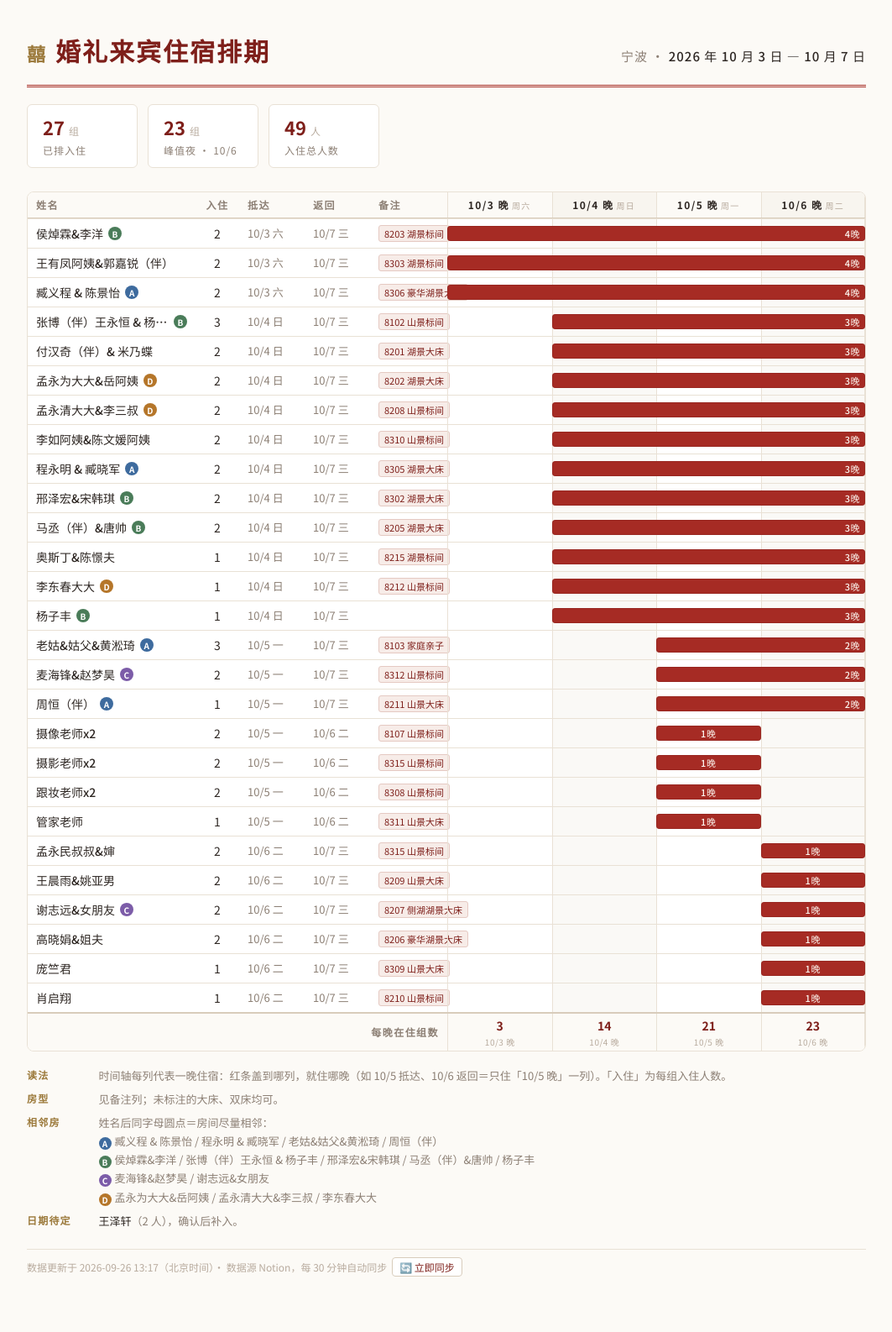
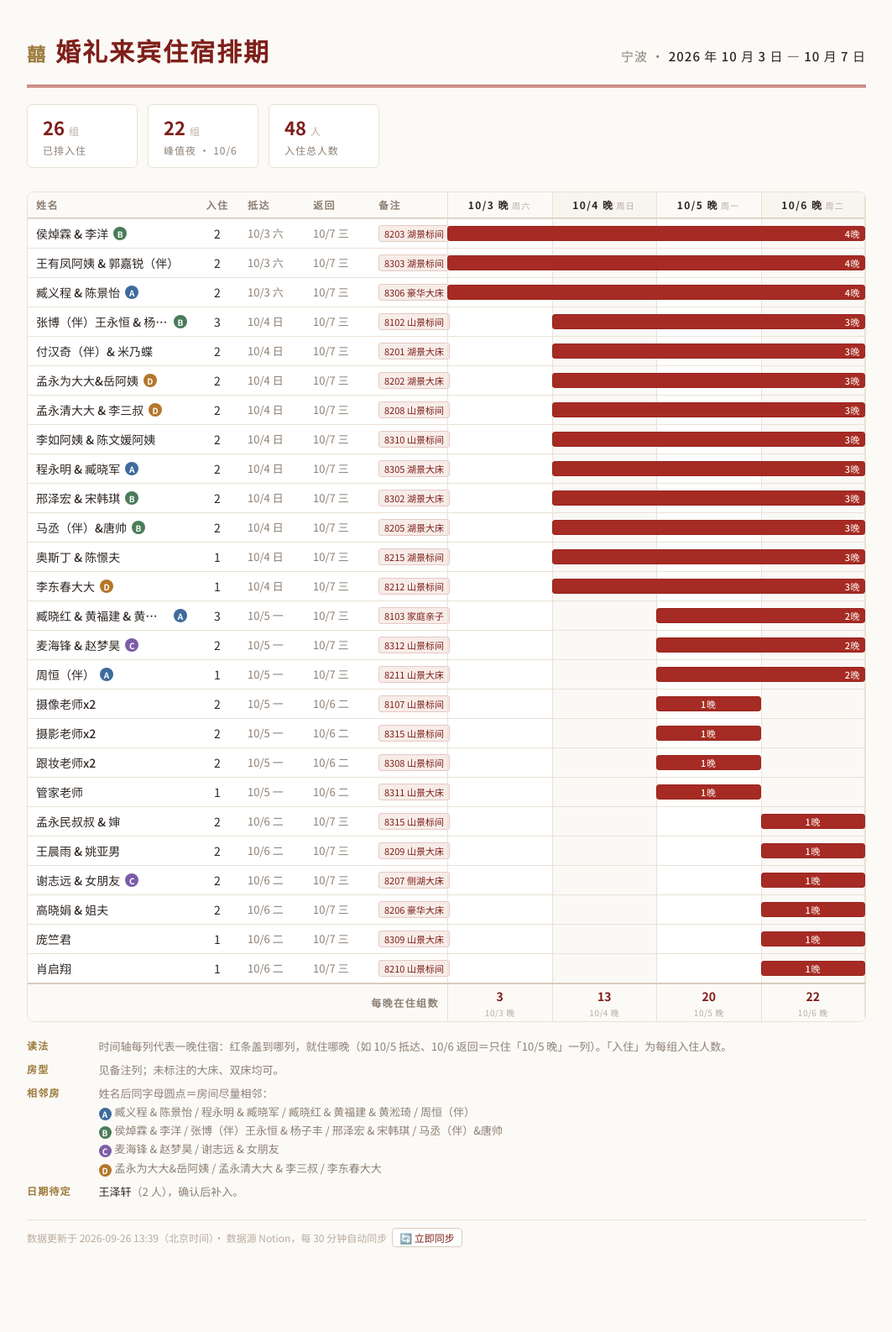
Before and after one commit to Lomolanisgo/lomolanisgo.github.io, a Jekyll site: the page wedding/index.html, which Jekyll copies as it is, in a window 1280 px wide. Shown: the whole page at 84% size, without its empty margins (108-1171 px from the left). Built offline with Jekyll 4.4.1, drawn with Linux system fonts in a browser that asks for light colours; after the commit the page ends 1551 px from its top, so only the background shows below that.

Commit message:
Sync wedding page from Notion

```diff
--- a/wedding/index.html
+++ b/wedding/index.html
@@ -162,9 +162,9 @@
   </header>
 
   <div class="stats">
-    <div class="stat"><b>27 <small>组</small></b><span>已排入住</span></div>
-    <div class="stat"><b>23 <small>组</small></b><span>峰值夜 · 10/6</span></div>
-    <div class="stat"><b>49 <small>人</small></b><span>入住总人数</span></div>
+    <div class="stat"><b>26 <small>组</small></b><span>已排入住</span></div>
+    <div class="stat"><b>22 <small>组</small></b><span>峰值夜 · 10/6</span></div>
+    <div class="stat"><b>48 <small>人</small></b><span>入住总人数</span></div>
   </div>
 
   <div class="scroll">
@@ -182,31 +182,30 @@
       </div>
     </div>
 
-    <div class="row body-row"><div><span class="name">侯焯霖&amp;李洋</span><i class="adj b">B</i></div><div class="num">2</div><div class="date">10/3 六</div><div class="date">10/7 三</div><div class="note"><span class="tag">8203 湖景标间</span></div><div class="tl"><div class="tl-grid"><i></i><i></i><i></i><i class="last"></i></div><div class="bar" style="left:0%;width:100%" title="侯焯霖&amp;李洋 · 2人 · 10/3 入住，10/7 退房，4晚"><em>4晚</em></div></div></div>
-    <div class="row body-row"><div><span class="name">王有凤阿姨&amp;郭嘉锐（伴）</span></div><div class="num">2</div><div class="date">10/3 六</div><div class="date">10/7 三</div><div class="note"><span class="tag">8303 湖景标间</span></div><div class="tl"><div class="tl-grid"><i></i><i></i><i></i><i class="last"></i></div><div class="bar" style="left:0%;width:100%" title="王有凤阿姨&amp;郭嘉锐（伴） · 2人 · 10/3 入住，10/7 退房，4晚"><em>4晚</em></div></div></div>
-    <div class="row body-row"><div><span class="name">臧义程 &amp; 陈景怡</span><i class="adj a">A</i></div><div class="num">2</div><div class="date">10/3 六</div><div class="date">10/7 三</div><div class="note"><span class="tag">8306 豪华湖景大床</span></div><div class="tl"><div class="tl-grid"><i></i><i></i><i></i><i class="last"></i></div><div class="bar" style="left:0%;width:100%" title="臧义程 &amp; 陈景怡 · 2人 · 10/3 入住，10/7 退房，4晚"><em>4晚</em></div></div></div>
+    <div class="row body-row"><div><span class="name">侯焯霖 &amp; 李洋</span><i class="adj b">B</i></div><div class="num">2</div><div class="date">10/3 六</div><div class="date">10/7 三</div><div class="note"><span class="tag">8203 湖景标间</span></div><div class="tl"><div class="tl-grid"><i></i><i></i><i></i><i class="last"></i></div><div class="bar" style="left:0%;width:100%" title="侯焯霖 &amp; 李洋 · 2人 · 10/3 入住，10/7 退房，4晚"><em>4晚</em></div></div></div>
+    <div class="row body-row"><div><span class="name">王有凤阿姨 &amp; 郭嘉锐（伴）</span></div><div class="num">2</div><div class="date">10/3 六</div><div class="date">10/7 三</div><div class="note"><span class="tag">8303 湖景标间</span></div><div class="tl"><div class="tl-grid"><i></i><i></i><i></i><i class="last"></i></div><div class="bar" style="left:0%;width:100%" title="王有凤阿姨 &amp; 郭嘉锐（伴） · 2人 · 10/3 入住，10/7 退房，4晚"><em>4晚</em></div></div></div>
+    <div class="row body-row"><div><span class="name">臧义程 &amp; 陈景怡</span><i class="adj a">A</i></div><div class="num">2</div><div class="date">10/3 六</div><div class="date">10/7 三</div><div class="note"><span class="tag">8306 豪华大床</span></div><div class="tl"><div class="tl-grid"><i></i><i></i><i></i><i class="last"></i></div><div class="bar" style="left:0%;width:100%" title="臧义程 &amp; 陈景怡 · 2人 · 10/3 入住，10/7 退房，4晚"><em>4晚</em></div></div></div>
     <div class="row body-row"><div><span class="name">张博（伴）王永恒 &amp; 杨子丰</span><i class="adj b">B</i></div><div class="num">3</div><div class="date">10/4 日</div><div class="date">10/7 三</div><div class="note"><span class="tag">8102 山景标间</span></div><div class="tl"><div class="tl-grid"><i></i><i></i><i></i><i class="last"></i></div><div class="bar" style="left:25%;width:75%" title="张博（伴）王永恒 &amp; 杨子丰 · 3人 · 10/4 入住，10/7 退房，3晚"><em>3晚</em></div></div></div>
     <div class="row body-row"><div><span class="name">付汉奇（伴）&amp; 米乃蝶</span></div><div class="num">2</div><div class="date">10/4 日</div><div class="date">10/7 三</div><div class="note"><span class="tag">8201 湖景大床</span></div><div class="tl"><div class="tl-grid"><i></i><i></i><i></i><i class="last"></i></div><div class="bar" style="left:25%;width:75%" title="付汉奇（伴）&amp; 米乃蝶 · 2人 · 10/4 入住，10/7 退房，3晚"><em>3晚</em></div></div></div>
     <div class="row body-row"><div><span class="name">孟永为大大&amp;岳阿姨</span><i class="adj d">D</i></div><div class="num">2</div><div class="date">10/4 日</div><div class="date">10/7 三</div><div class="note"><span class="tag">8202 湖景大床</span></div><div class="tl"><div class="tl-grid"><i></i><i></i><i></i><i class="last"></i></div><div class="bar" style="left:25%;width:75%" title="孟永为大大&amp;岳阿姨 · 2人 · 10/4 入住，10/7 退房，3晚"><em>3晚</em></div></div></div>
-    <div class="row body-row"><div><span class="name">孟永清大大&amp;李三叔</span><i class="adj d">D</i></div><div class="num">2</div><div class="date">10/4 日</div><div class="date">10/7 三</div><div class="note"><span class="tag">8208 山景标间</span></div><div class="tl"><div class="tl-grid"><i></i><i></i><i></i><i class="last"></i></div><div class="bar" style="left:25%;width:75%" title="孟永清大大&amp;李三叔 · 2人 · 10/4 入住，10/7 退房，3晚"><em>3晚</em></div></div></div>
-    <div class="row body-row"><div><span class="name">李如阿姨&amp;陈文媛阿姨</span></div><div class="num">2</div><div class="date">10/4 日</div><div class="date">10/7 三</div><div class="note"><span class="tag">8310 山景标间</span></div><div class="tl"><div class="tl-grid"><i></i><i></i><i></i><i class="last"></i></div><div class="bar" style="left:25%;width:75%" title="李如阿姨&amp;陈文媛阿姨 · 2人 · 10/4 入住，10/7 退房，3晚"><em>3晚</em></div></div></div>
+    <div class="row body-row"><div><span class="name">孟永清大大 &amp; 李三叔</span><i class="adj d">D</i></div><div class="num">2</div><div class="date">10/4 日</div><div class="date">10/7 三</div><div class="note"><span class="tag">8208 山景标间</span></div><div class="tl"><div class="tl-grid"><i></i><i></i><i></i><i class="last"></i></div><div class="bar" style="left:25%;width:75%" title="孟永清大大 &amp; 李三叔 · 2人 · 10/4 入住，10/7 退房，3晚"><em>3晚</em></div></div></div>
+    <div class="row body-row"><div><span class="name">李如阿姨 &amp; 陈文媛阿姨</span></div><div class="num">2</div><div class="date">10/4 日</div><div class="date">10/7 三</div><div class="note"><span class="tag">8310 山景标间</span></div><div class="tl"><div class="tl-grid"><i></i><i></i><i></i><i class="last"></i></div><div class="bar" style="left:25%;width:75%" title="李如阿姨 &amp; 陈文媛阿姨 · 2人 · 10/4 入住，10/7 退房，3晚"><em>3晚</em></div></div></div>
     <div class="row body-row"><div><span class="name">程永明 &amp; 臧晓军</span><i class="adj a">A</i></div><div class="num">2</div><div class="date">10/4 日</div><div class="date">10/7 三</div><div class="note"><span class="tag">8305 湖景大床</span></div><div class="tl"><div class="tl-grid"><i></i><i></i><i></i><i class="last"></i></div><div class="bar" style="left:25%;width:75%" title="程永明 &amp; 臧晓军 · 2人 · 10/4 入住，10/7 退房，3晚"><em>3晚</em></div></div></div>
-    <div class="row body-row"><div><span class="name">邢泽宏&amp;宋韩琪</span><i class="adj b">B</i></div><div class="num">2</div><div class="date">10/4 日</div><div class="date">10/7 三</div><div class="note"><span class="tag">8302 湖景大床</span></div><div class="tl"><div class="tl-grid"><i></i><i></i><i></i><i class="last"></i></div><div class="bar" style="left:25%;width:75%" title="邢泽宏&amp;宋韩琪 · 2人 · 10/4 入住，10/7 退房，3晚"><em>3晚</em></div></div></div>
+    <div class="row body-row"><div><span class="name">邢泽宏 &amp; 宋韩琪</span><i class="adj b">B</i></div><div class="num">2</div><div class="date">10/4 日</div><div class="date">10/7 三</div><div class="note"><span class="tag">8302 湖景大床</span></div><div class="tl"><div class="tl-grid"><i></i><i></i><i></i><i class="last"></i></div><div class="bar" style="left:25%;width:75%" title="邢泽宏 &amp; 宋韩琪 · 2人 · 10/4 入住，10/7 退房，3晚"><em>3晚</em></div></div></div>
     <div class="row body-row"><div><span class="name">马丞（伴）&amp;唐帅</span><i class="adj b">B</i></div><div class="num">2</div><div class="date">10/4 日</div><div class="date">10/7 三</div><div class="note"><span class="tag">8205 湖景大床</span></div><div class="tl"><div class="tl-grid"><i></i><i></i><i></i><i class="last"></i></div><div class="bar" style="left:25%;width:75%" title="马丞（伴）&amp;唐帅 · 2人 · 10/4 入住，10/7 退房，3晚"><em>3晚</em></div></div></div>
-    <div class="row body-row"><div><span class="name">奥斯丁&amp;陈憬夫</span></div><div class="num">1</div><div class="date">10/4 日</div><div class="date">10/7 三</div><div class="note"><span class="tag">8215 湖景标间</span></div><div class="tl"><div class="tl-grid"><i></i><i></i><i></i><i class="last"></i></div><div class="bar" style="left:25%;width:75%" title="奥斯丁&amp;陈憬夫 · 1人 · 10/4 入住，10/7 退房，3晚"><em>3晚</em></div></div></div>
+    <div class="row body-row"><div><span class="name">奥斯丁 &amp; 陈憬夫</span></div><div class="num">1</div><div class="date">10/4 日</div><div class="date">10/7 三</div><div class="note"><span class="tag">8215 湖景标间</span></div><div class="tl"><div class="tl-grid"><i></i><i></i><i></i><i class="last"></i></div><div class="bar" style="left:25%;width:75%" title="奥斯丁 &amp; 陈憬夫 · 1人 · 10/4 入住，10/7 退房，3晚"><em>3晚</em></div></div></div>
     <div class="row body-row"><div><span class="name">李东春大大</span><i class="adj d">D</i></div><div class="num">1</div><div class="date">10/4 日</div><div class="date">10/7 三</div><div class="note"><span class="tag">8212 山景标间</span></div><div class="tl"><div class="tl-grid"><i></i><i></i><i></i><i class="last"></i></div><div class="bar" style="left:25%;width:75%" title="李东春大大 · 1人 · 10/4 入住，10/7 退房，3晚"><em>3晚</em></div></div></div>
-    <div class="row body-row"><div><span class="name">杨子丰</span><i class="adj b">B</i></div><div class="num">1</div><div class="date">10/4 日</div><div class="date">10/7 三</div><div class="note"></div><div class="tl"><div class="tl-grid"><i></i><i></i><i></i><i class="last"></i></div><div class="bar" style="left:25%;width:75%" title="杨子丰 · 1人 · 10/4 入住，10/7 退房，3晚"><em>3晚</em></div></div></div>
-    <div class="row body-row"><div><span class="name">老姑&amp;姑父&amp;黄淞琦</span><i class="adj a">A</i></div><div class="num">3</div><div class="date">10/5 一</div><div class="date">10/7 三</div><div class="note"><span class="tag">8103 家庭亲子</span></div><div class="tl"><div class="tl-grid"><i></i><i></i><i></i><i class="last"></i></div><div class="bar" style="left:50%;width:50%" title="老姑&amp;姑父&amp;黄淞琦 · 3人 · 10/5 入住，10/7 退房，2晚"><em>2晚</em></div></div></div>
-    <div class="row body-row"><div><span class="name">麦海锋&amp;赵梦昊</span><i class="adj c">C</i></div><div class="num">2</div><div class="date">10/5 一</div><div class="date">10/7 三</div><div class="note"><span class="tag">8312 山景标间</span></div><div class="tl"><div class="tl-grid"><i></i><i></i><i></i><i class="last"></i></div><div class="bar" style="left:50%;width:50%" title="麦海锋&amp;赵梦昊 · 2人 · 10/5 入住，10/7 退房，2晚"><em>2晚</em></div></div></div>
+    <div class="row body-row"><div><span class="name">臧晓红 &amp; 黄福建 &amp; 黄淞琦</span><i class="adj a">A</i></div><div class="num">3</div><div class="date">10/5 一</div><div class="date">10/7 三</div><div class="note"><span class="tag">8103 家庭亲子</span></div><div class="tl"><div class="tl-grid"><i></i><i></i><i></i><i class="last"></i></div><div class="bar" style="left:50%;width:50%" title="臧晓红 &amp; 黄福建 &amp; 黄淞琦 · 3人 · 10/5 入住，10/7 退房，2晚"><em>2晚</em></div></div></div>
+    <div class="row body-row"><div><span class="name">麦海锋 &amp; 赵梦昊</span><i class="adj c">C</i></div><div class="num">2</div><div class="date">10/5 一</div><div class="date">10/7 三</div><div class="note"><span class="tag">8312 山景标间</span></div><div class="tl"><div class="tl-grid"><i></i><i></i><i></i><i class="last"></i></div><div class="bar" style="left:50%;width:50%" title="麦海锋 &amp; 赵梦昊 · 2人 · 10/5 入住，10/7 退房，2晚"><em>2晚</em></div></div></div>
     <div class="row body-row"><div><span class="name">周恒（伴）</span><i class="adj a">A</i></div><div class="num">1</div><div class="date">10/5 一</div><div class="date">10/7 三</div><div class="note"><span class="tag">8211 山景大床</span></div><div class="tl"><div class="tl-grid"><i></i><i></i><i></i><i class="last"></i></div><div class="bar" style="left:50%;width:50%" title="周恒（伴） · 1人 · 10/5 入住，10/7 退房，2晚"><em>2晚</em></div></div></div>
     <div class="row body-row"><div><span class="name">摄像老师x2</span></div><div class="num">2</div><div class="date">10/5 一</div><div class="date">10/6 二</div><div class="note"><span class="tag">8107 山景标间</span></div><div class="tl"><div class="tl-grid"><i></i><i></i><i></i><i class="last"></i></div><div class="bar n1" style="left:50%;width:25%" title="摄像老师x2 · 2人 · 10/5 入住，10/6 退房，1晚"><em>1晚</em></div></div></div>
     <div class="row body-row"><div><span class="name">摄影老师x2</span></div><div class="num">2</div><div class="date">10/5 一</div><div class="date">10/6 二</div><div class="note"><span class="tag">8315 山景标间</span></div><div class="tl"><div class="tl-grid"><i></i><i></i><i></i><i class="last"></i></div><div class="bar n1" style="left:50%;width:25%" title="摄影老师x2 · 2人 · 10/5 入住，10/6 退房，1晚"><em>1晚</em></div></div></div>
     <div class="row body-row"><div><span class="name">跟妆老师x2</span></div><div class="num">2</div><div class="date">10/5 一</div><div class="date">10/6 二</div><div class="note"><span class="tag">8308 山景标间</span></div><div class="tl"><div class="tl-grid"><i></i><i></i><i></i><i class="last"></i></div><div class="bar n1" style="left:50%;width:25%" title="跟妆老师x2 · 2人 · 10/5 入住，10/6 退房，1晚"><em>1晚</em></div></div></div>
     <div class="row body-row"><div><span class="name">管家老师</span></div><div class="num">1</div><div class="date">10/5 一</div><div class="date">10/6 二</div><div class="note"><span class="tag">8311 山景大床</span></div><div class="tl"><div class="tl-grid"><i></i><i></i><i></i><i class="last"></i></div><div class="bar n1" style="left:50%;width:25%" title="管家老师 · 1人 · 10/5 入住，10/6 退房，1晚"><em>1晚</em></div></div></div>
-    <div class="row body-row"><div><span class="name">孟永民叔叔&amp;婶</span></div><div class="num">2</div><div class="date">10/6 二</div><div class="date">10/7 三</div><div class="note"><span class="tag">8315 山景标间</span></div><div class="tl"><div class="tl-grid"><i></i><i></i><i></i><i class="last"></i></div><div class="bar n1" style="left:75%;width:25%" title="孟永民叔叔&amp;婶 · 2人 · 10/6 入住，10/7 退房，1晚"><em>1晚</em></div></div></div>
-    <div class="row body-row"><div><span class="name">王晨雨&amp;姚亚男</span></div><div class="num">2</div><div class="date">10/6 二</div><div class="date">10/7 三</div><div class="note"><span class="tag">8209 山景大床</span></div><div class="tl"><div class="tl-grid"><i></i><i></i><i></i><i class="last"></i></div><div class="bar n1" style="left:75%;width:25%" title="王晨雨&amp;姚亚男 · 2人 · 10/6 入住，10/7 退房，1晚"><em>1晚</em></div></div></div>
-    <div class="row body-row"><div><span class="name">谢志远&amp;女朋友</span><i class="adj c">C</i></div><div class="num">2</div><div class="date">10/6 二</div><div class="date">10/7 三</div><div class="note"><span class="tag">8207 侧湖湖景大床</span></div><div class="tl"><div class="tl-grid"><i></i><i></i><i></i><i class="last"></i></div><div class="bar n1" style="left:75%;width:25%" title="谢志远&amp;女朋友 · 2人 · 10/6 入住，10/7 退房，1晚"><em>1晚</em></div></div></div>
-    <div class="row body-row"><div><span class="name">高晓娟&amp;姐夫</span></div><div class="num">2</div><div class="date">10/6 二</div><div class="date">10/7 三</div><div class="note"><span class="tag">8206 豪华湖景大床</span></div><div class="tl"><div class="tl-grid"><i></i><i></i><i></i><i class="last"></i></div><div class="bar n1" style="left:75%;width:25%" title="高晓娟&amp;姐夫 · 2人 · 10/6 入住，10/7 退房，1晚"><em>1晚</em></div></div></div>
+    <div class="row body-row"><div><span class="name">孟永民叔叔 &amp; 婶</span></div><div class="num">2</div><div class="date">10/6 二</div><div class="date">10/7 三</div><div class="note"><span class="tag">8315 山景标间</span></div><div class="tl"><div class="tl-grid"><i></i><i></i><i></i><i class="last"></i></div><div class="bar n1" style="left:75%;width:25%" title="孟永民叔叔 &amp; 婶 · 2人 · 10/6 入住，10/7 退房，1晚"><em>1晚</em></div></div></div>
+    <div class="row body-row"><div><span class="name">王晨雨 &amp; 姚亚男</span></div><div class="num">2</div><div class="date">10/6 二</div><div class="date">10/7 三</div><div class="note"><span class="tag">8209 山景大床</span></div><div class="tl"><div class="tl-grid"><i></i><i></i><i></i><i class="last"></i></div><div class="bar n1" style="left:75%;width:25%" title="王晨雨 &amp; 姚亚男 · 2人 · 10/6 入住，10/7 退房，1晚"><em>1晚</em></div></div></div>
+    <div class="row body-row"><div><span class="name">谢志远 &amp; 女朋友</span><i class="adj c">C</i></div><div class="num">2</div><div class="date">10/6 二</div><div class="date">10/7 三</div><div class="note"><span class="tag">8207 侧湖大床</span></div><div class="tl"><div class="tl-grid"><i></i><i></i><i></i><i class="last"></i></div><div class="bar n1" style="left:75%;width:25%" title="谢志远 &amp; 女朋友 · 2人 · 10/6 入住，10/7 退房，1晚"><em>1晚</em></div></div></div>
+    <div class="row body-row"><div><span class="name">高晓娟 &amp; 姐夫</span></div><div class="num">2</div><div class="date">10/6 二</div><div class="date">10/7 三</div><div class="note"><span class="tag">8206 豪华大床</span></div><div class="tl"><div class="tl-grid"><i></i><i></i><i></i><i class="last"></i></div><div class="bar n1" style="left:75%;width:25%" title="高晓娟 &amp; 姐夫 · 2人 · 10/6 入住，10/7 退房，1晚"><em>1晚</em></div></div></div>
     <div class="row body-row"><div><span class="name">庞竺君</span></div><div class="num">1</div><div class="date">10/6 二</div><div class="date">10/7 三</div><div class="note"><span class="tag">8309 山景大床</span></div><div class="tl"><div class="tl-grid"><i></i><i></i><i></i><i class="last"></i></div><div class="bar n1" style="left:75%;width:25%" title="庞竺君 · 1人 · 10/6 入住，10/7 退房，1晚"><em>1晚</em></div></div></div>
     <div class="row body-row"><div><span class="name">肖启翔</span></div><div class="num">1</div><div class="date">10/6 二</div><div class="date">10/7 三</div><div class="note"><span class="tag">8210 山景标间</span></div><div class="tl"><div class="tl-grid"><i></i><i></i><i></i><i class="last"></i></div><div class="bar n1" style="left:75%;width:25%" title="肖启翔 · 1人 · 10/6 入住，10/7 退房，1晚"><em>1晚</em></div></div></div>
 
@@ -215,9 +214,9 @@
       <div class="tl">
         <div class="night-cells">
           <b>3<small>10/3 晚</small></b>
-          <b>14<small>10/4 晚</small></b>
-          <b>21<small>10/5 晚</small></b>
-          <b>23<small>10/6 晚</small></b>
+          <b>13<small>10/4 晚</small></b>
+          <b>20<small>10/5 晚</small></b>
+          <b>22<small>10/6 晚</small></b>
         </div>
       </div>
     </div>
@@ -232,16 +231,16 @@
     <dt>相邻房</dt>
     <dd>
       姓名后同字母圆点＝房间尽量相邻：<br>
-      <span class="adj-item"><i class="adj a">A</i>臧义程 &amp; 陈景怡 / 程永明 &amp; 臧晓军 / 老姑&amp;姑父&amp;黄淞琦 / 周恒（伴）</span><br>
-      <span class="adj-item"><i class="adj b">B</i>侯焯霖&amp;李洋 / 张博（伴）王永恒 &amp; 杨子丰 / 邢泽宏&amp;宋韩琪 / 马丞（伴）&amp;唐帅 / 杨子丰</span><br>
-      <span class="adj-item"><i class="adj c">C</i>麦海锋&amp;赵梦昊 / 谢志远&amp;女朋友</span><br>
-      <span class="adj-item"><i class="adj d">D</i>孟永为大大&amp;岳阿姨 / 孟永清大大&amp;李三叔 / 李东春大大</span>
+      <span class="adj-item"><i class="adj a">A</i>臧义程 &amp; 陈景怡 / 程永明 &amp; 臧晓军 / 臧晓红 &amp; 黄福建 &amp; 黄淞琦 / 周恒（伴）</span><br>
+      <span class="adj-item"><i class="adj b">B</i>侯焯霖 &amp; 李洋 / 张博（伴）王永恒 &amp; 杨子丰 / 邢泽宏 &amp; 宋韩琪 / 马丞（伴）&amp;唐帅</span><br>
+      <span class="adj-item"><i class="adj c">C</i>麦海锋 &amp; 赵梦昊 / 谢志远 &amp; 女朋友</span><br>
+      <span class="adj-item"><i class="adj d">D</i>孟永为大大&amp;岳阿姨 / 孟永清大大 &amp; 李三叔 / 李东春大大</span>
     </dd>
     <dt>日期待定</dt>
     <dd><b>王泽轩</b>（2 人），确认后补入。</dd>
   </dl>
 
-  <p class="pagefoot">数据更新于 2026-09-26 13:17（北京时间）· 数据源 Notion，每 30 分钟自动同步<a class="syncbtn" href="https://github.com/Lomolanisgo/lomolanisgo.github.io/actions/workflows/update-wedding.yml" target="_blank" rel="noopener">🔄 立即同步</a></p>
+  <p class="pagefoot">数据更新于 2026-09-26 13:39（北京时间）· 数据源 Notion，每 30 分钟自动同步<a class="syncbtn" href="https://github.com/Lomolanisgo/lomolanisgo.github.io/actions/workflows/update-wedding.yml" target="_blank" rel="noopener">🔄 立即同步</a></p>
 </div>
 </body>
 </html>
```
